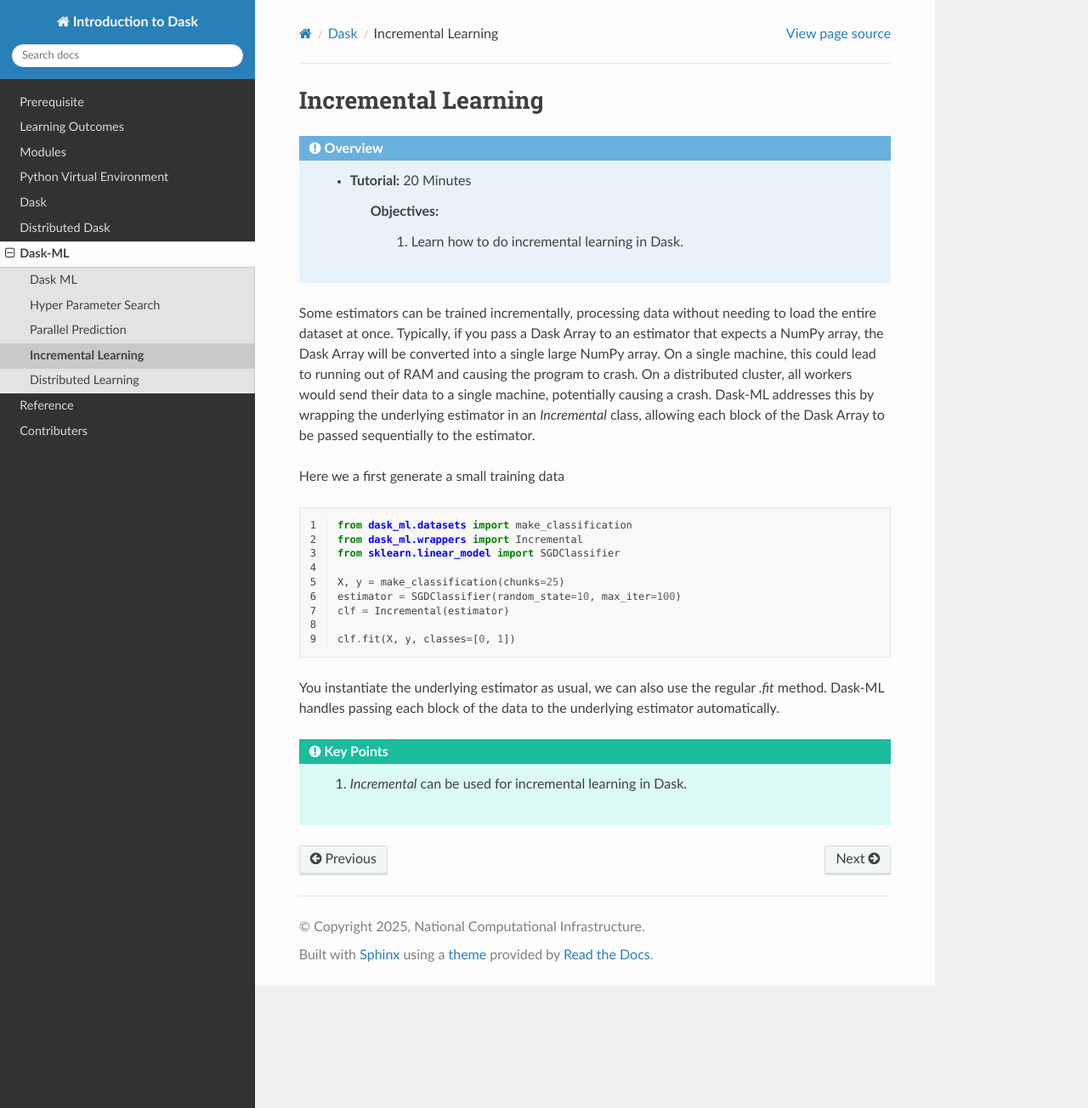
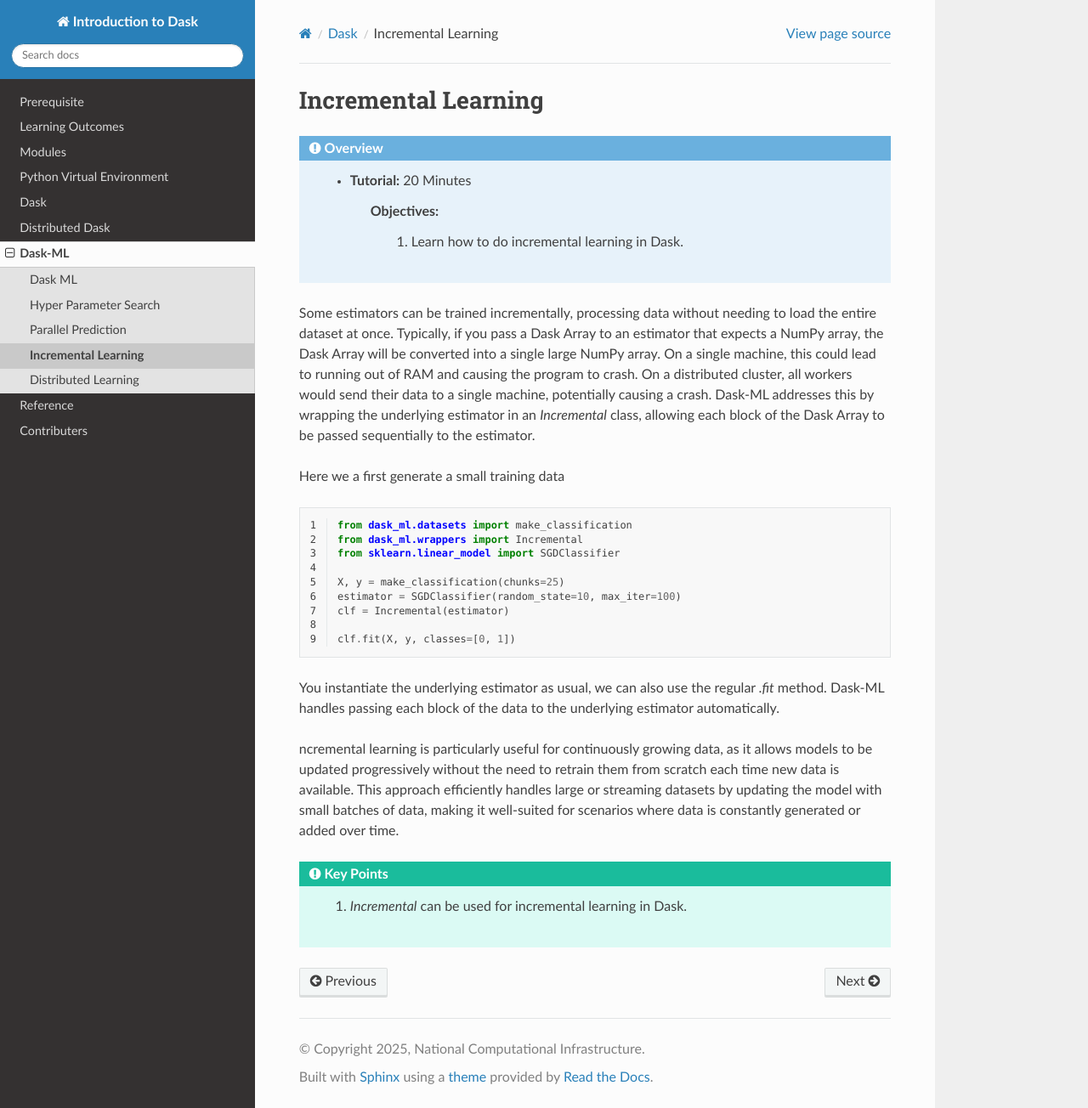
Before and after one commit to NCI900-Training-Organisation/intro-to-dask, a Sphinx documentation site: the page built from docs/source/tutorial/Ml/inc.rst, in a window 1280 px wide and 1304 px high. Shown: the whole window at 85% size. Built offline with Sphinx 7.4.7 and the Read the Docs theme 3.1.0, drawn with Linux system fonts in a browser that asks for light colours.

Commit message:
distributed dask

```diff
--- a/docs/source/tutorial/Ml/inc.rst
+++ b/docs/source/tutorial/Ml/inc.rst
@@ -34,6 +34,10 @@
 You instantiate the underlying estimator as usual, we can also use the regular `.fit` method. Dask-ML handles passing each block of the data to
 the underlying estimator automatically.
 
+ncremental learning is particularly useful for continuously growing data, as it allows models to be updated progressively without the need to retrain
+them from scratch each time new data is available. This approach efficiently handles large or streaming datasets by updating the model with small
+batches of data, making it well-suited for scenarios where data is constantly generated or added over time.
+
 
 .. admonition:: Key Points
    :class: hint
```
